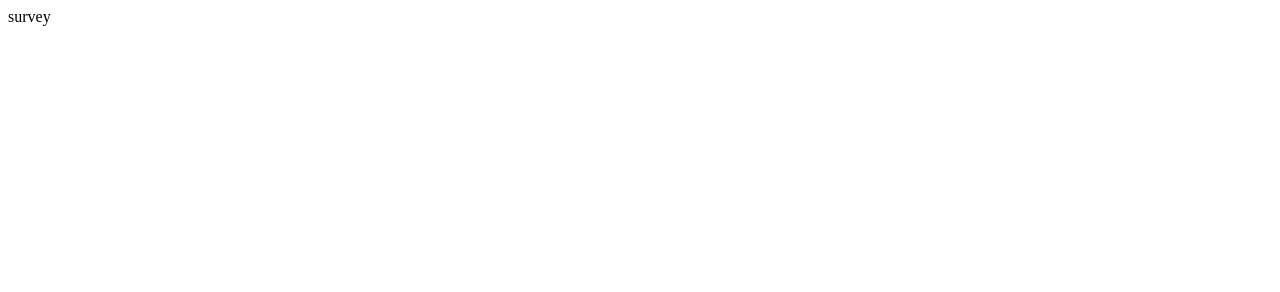
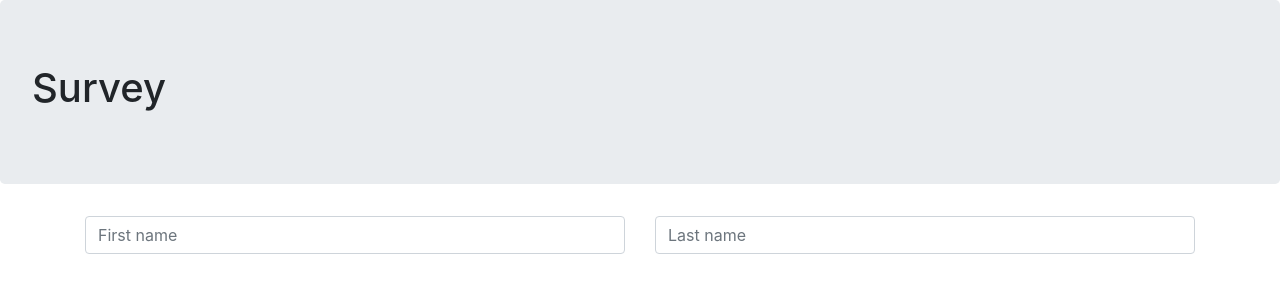
Before and after one commit to vpvnguyen/friend-finder, a website: page public/survey.html in a window 1280 px wide. Drawn offline with nearby package versions, Linux system fonts and the light colour scheme.

Commit message:
linked bootstrap and jquery cdn; added bootstrap form tempplate

```diff
--- a/public/survey.html
+++ b/public/survey.html
@@ -4,9 +4,26 @@
     <meta charset="UTF-8">
     <meta name="viewport" content="width=device-width, initial-scale=1.0">
     <meta http-equiv="X-UA-Compatible" content="ie=edge">
+    <link rel="stylesheet" href="https://stackpath.bootstrapcdn.com/bootstrap/4.1.3/css/bootstrap.min.css" integrity="sha384-MCw98/SFnGE8fJT3GXwEOngsV7Zt27NXFoaoApmYm81iuXoPkFOJwJ8ERdknLPMO" crossorigin="anonymous">
+    <link rel="stylesheet" href="https://stackpath.bootstrapcdn.com/bootstrap/4.1.3/css/bootstrap.min.css" integrity="sha384-MCw98/SFnGE8fJT3GXwEOngsV7Zt27NXFoaoApmYm81iuXoPkFOJwJ8ERdknLPMO" crossorigin="anonymous">
     <title>Survey</title>
 </head>
 <body>
-    survey
+    <div class="jumbotron">
+        <h1>Survey</h1>
+    </div>
+    <div class="container">
+            <form>
+                    <div class="row">
+                      <div class="col">
+                        <input type="text" class="form-control" placeholder="First name">
+                      </div>
+                      <div class="col">
+                        <input type="text" class="form-control" placeholder="Last name">
+                      </div>
+                    </div>
+                  </form>
+    </div>
+
 </body>
 </html>
```
